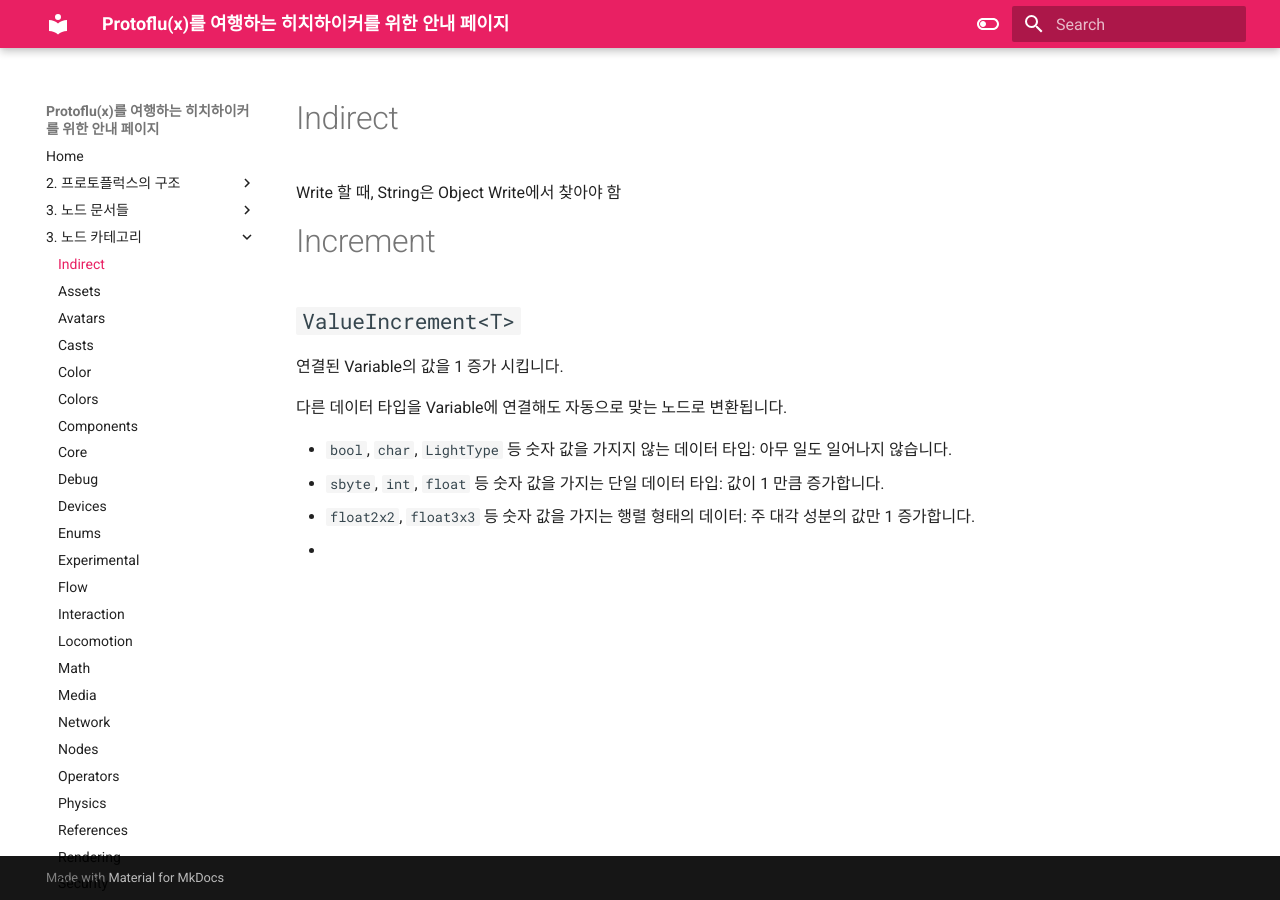
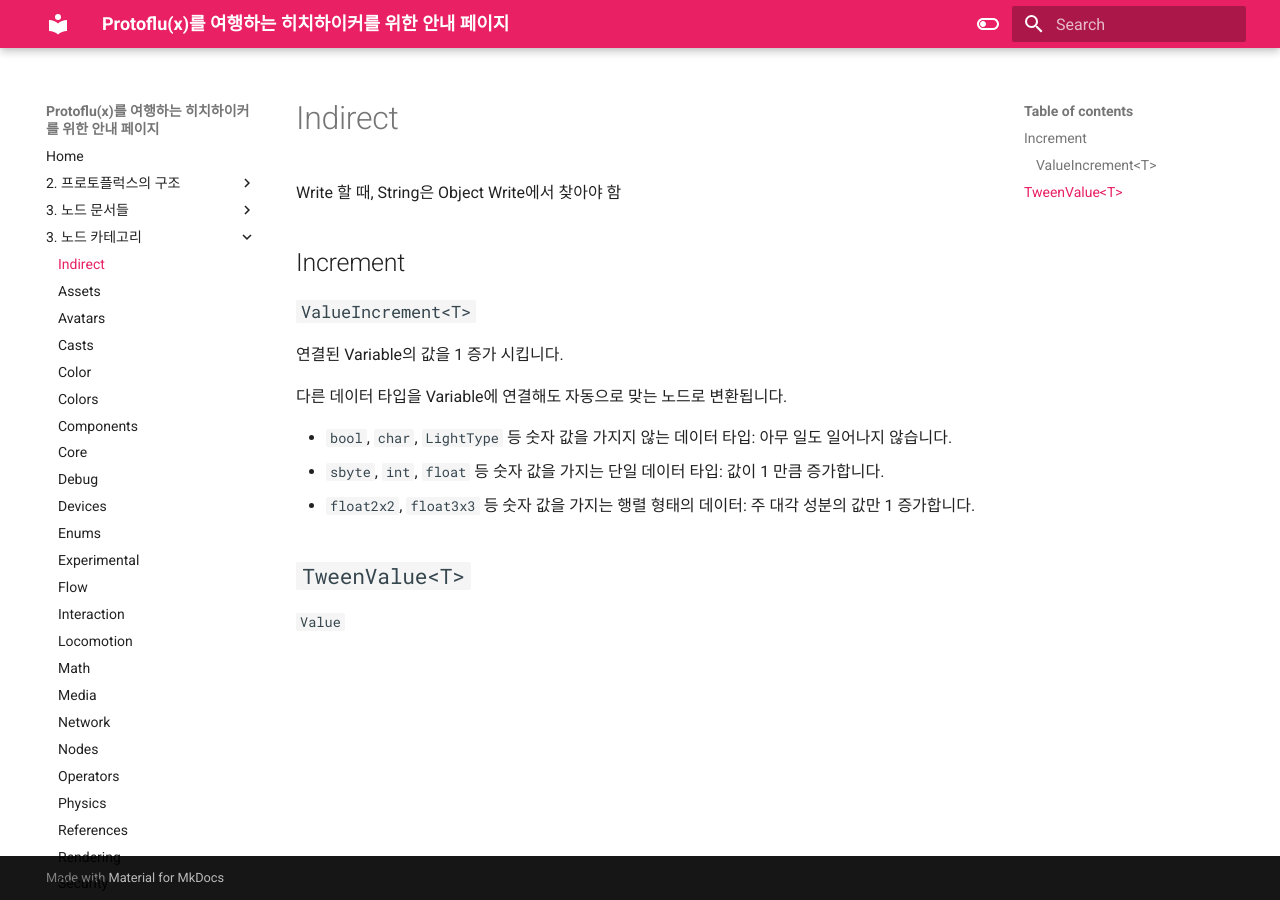
Before and after one commit to r3coder/ProtoFluxTips, an MkDocs documentation site: the page built from docs/3. 노드 카테고리/Actions.md, in a window 1280 px wide. Built offline with MkDocs 1.6.1 and Material for MkDocs 9.7.7, drawn with Linux system fonts in a browser that asks for light colours.

```diff
--- a/docs/3. 노드 카테고리/Actions.md
+++ b/docs/3. 노드 카테고리/Actions.md
@@ -8,8 +8,8 @@
 Write 할 때, String은 Object Write에서 찾아야 함
 
 
-# Increment
-## `ValueIncrement<T>`
+## Increment
+### `ValueIncrement<T>`
 
 연결된 Variable의 값을 1 증가 시킵니다.
 
@@ -18,4 +18,10 @@
 - `bool`, `char`, `LightType` 등 숫자 값을 가지지 않는 데이터 타입: 아무 일도 일어나지 않습니다.
 - `sbyte`, `int`, `float` 등 숫자 값을 가지는 단일 데이터 타입: 값이 1 만큼 증가합니다.
 - `float2x2`, `float3x3` 등 숫자 값을 가지는 행렬 형태의 데이터: 주 대각 성분의 값만 1 증가합니다.
--
+
+
+
+
+## `TweenValue<T>`
+
+`Value`
```
Also changed, not shown: docs/README.md (+3 -3 lines).
